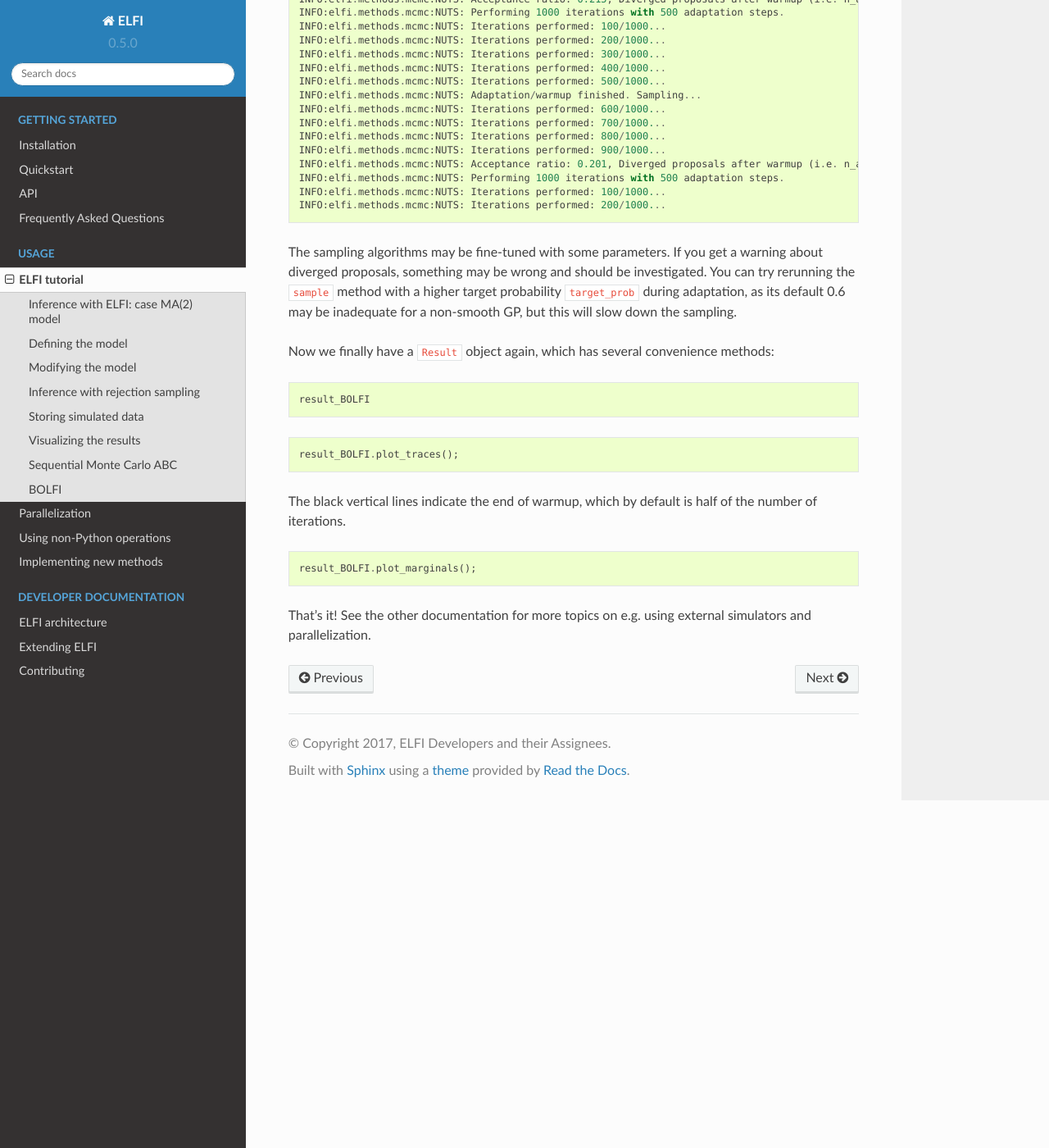
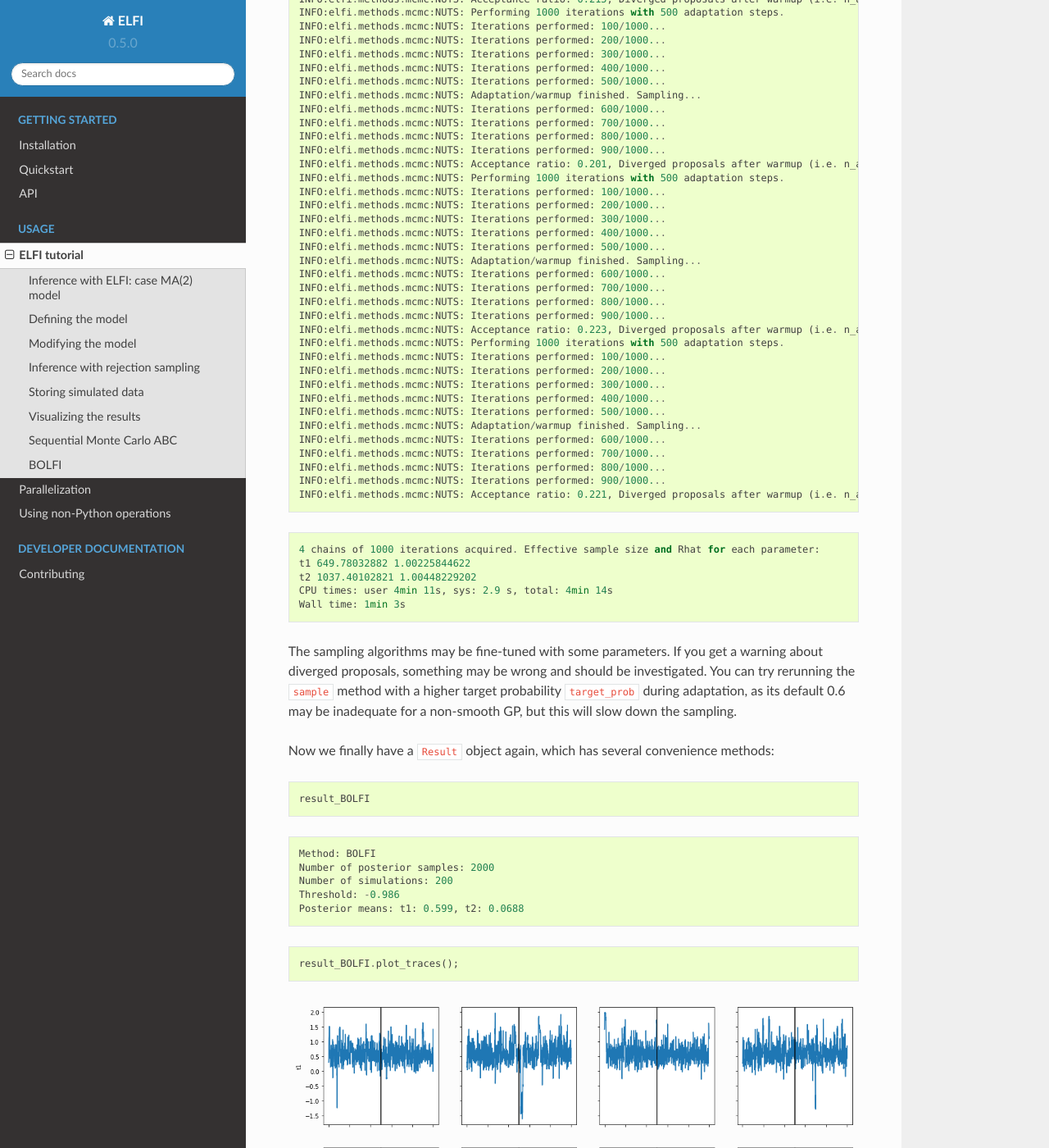
Before and after one commit to elfi-dev/elfi, a Sphinx documentation site: the page built from docs/usage/tutorial.rst, in a window 1280 px wide and 1400 px high, scrolled down 20137 px. Shown: the whole window at 82% size. Built offline with Sphinx 7.4.7 and the Read the Docs theme 2.0.0, drawn with Linux system fonts in a browser that asks for light colours.

```diff
--- a/docs/conf.py
+++ b/docs/conf.py
@@ -32,7 +32,7 @@ if on_RTD:
                     'sobol_seq', 'GPy', 'dask.delayed', 'scipy.optimize', 'scipy.stats',
                     'scipy.spatial', 'matplotlib.pyplot', 'numpy.random', 'networkx',
                     'ipyparallel', 'numpy.lib', 'numpy.lib.format']
-    sys.modules._update((mod_name, Mock()) for mod_name in MOCK_MODULES)
+    sys.modules.update((mod_name, Mock()) for mod_name in MOCK_MODULES)
 
     html_theme = 'default'
 
--- a/docs/usage/tutorial.rst
+++ b/docs/usage/tutorial.rst
@@ -1044,6 +1044,36 @@ be slow):
     INFO:elfi.methods.mcmc:NUTS: Performing 1000 iterations with 500 adaptation steps.
     INFO:elfi.methods.mcmc:NUTS: Iterations performed: 100/1000...
     INFO:elfi.methods.mcmc:NUTS: Iterations performed: 200/1000...
+    INFO:elfi.methods.mcmc:NUTS: Iterations performed: 300/1000...
+    INFO:elfi.methods.mcmc:NUTS: Iterations performed: 400/1000...
+    INFO:elfi.methods.mcmc:NUTS: Iterations performed: 500/1000...
+    INFO:elfi.methods.mcmc:NUTS: Adaptation/warmup finished. Sampling...
+    INFO:elfi.methods.mcmc:NUTS: Iterations performed: 600/1000...
+    INFO:elfi.methods.mcmc:NUTS: Iterations performed: 700/1000...
+    INFO:elfi.methods.mcmc:NUTS: Iterations performed: 800/1000...
+    INFO:elfi.methods.mcmc:NUTS: Iterations performed: 900/1000...
+    INFO:elfi.methods.mcmc:NUTS: Acceptance ratio: 0.223, Diverged proposals after warmup (i.e. n_adapt=500 steps): 10
+    INFO:elfi.methods.mcmc:NUTS: Performing 1000 iterations with 500 adaptation steps.
+    INFO:elfi.methods.mcmc:NUTS: Iterations performed: 100/1000...
+    INFO:elfi.methods.mcmc:NUTS: Iterations performed: 200/1000...
+    INFO:elfi.methods.mcmc:NUTS: Iterations performed: 300/1000...
+    INFO:elfi.methods.mcmc:NUTS: Iterations performed: 400/1000...
+    INFO:elfi.methods.mcmc:NUTS: Iterations performed: 500/1000...
+    INFO:elfi.methods.mcmc:NUTS: Adaptation/warmup finished. Sampling...
+    INFO:elfi.methods.mcmc:NUTS: Iterations performed: 600/1000...
+    INFO:elfi.methods.mcmc:NUTS: Iterations performed: 700/1000...
+    INFO:elfi.methods.mcmc:NUTS: Iterations performed: 800/1000...
+    INFO:elfi.methods.mcmc:NUTS: Iterations performed: 900/1000...
+    INFO:elfi.methods.mcmc:NUTS: Acceptance ratio: 0.221, Diverged proposals after warmup (i.e. n_adapt=500 steps): 5
+
+
+.. parsed-literal::
+
+    4 chains of 1000 iterations acquired. Effective sample size and Rhat for each parameter:
+    t1 649.78032882 1.00225844622
+    t2 1037.40102821 1.00448229202
+    CPU times: user 4min 11s, sys: 2.9 s, total: 4min 14s
+    Wall time: 1min 3s
 
 
 The sampling algorithms may be fine-tuned with some parameters. If you
@@ -1060,9 +1090,27 @@ convenience methods:
 
     result_BOLFI
 
+
+
+
+.. parsed-literal::
+
+    Method: BOLFI
+    Number of posterior samples: 2000
+    Number of simulations: 200
+    Threshold: -0.986
+    Posterior means: t1: 0.599, t2: 0.0688
+
+
+
 .. code:: python
 
     result_BOLFI.plot_traces();
+
+
+
+.. image:: tutorial_files/tutorial_108_0.png
+
 
 The black vertical lines indicate the end of warmup, which by default is
 half of the number of iterations.
@@ -1071,5 +1119,10 @@ half of the number of iterations.
 
     result_BOLFI.plot_marginals();
 
+
+
+.. image:: tutorial_files/tutorial_110_0.png
+
+
 That's it! See the other documentation for more topics on e.g. using
 external simulators and parallelization.
```
Also changed, not shown: docs/api.rst (+16 -3 lines), docs/index.rst (+9 -4 lines), 2 other files.
